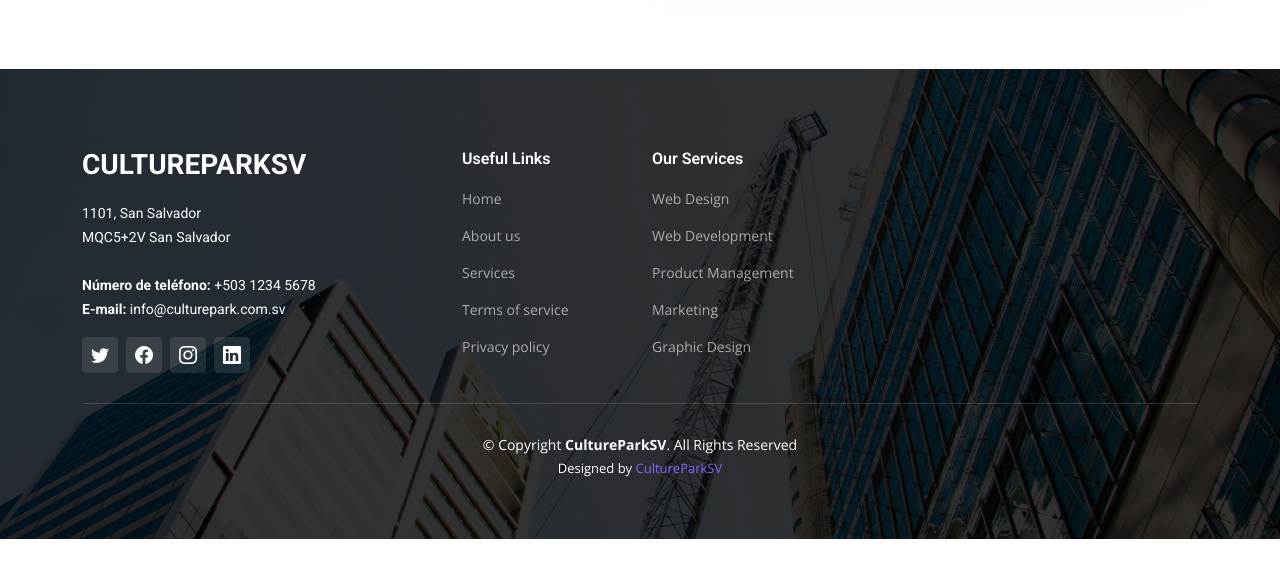
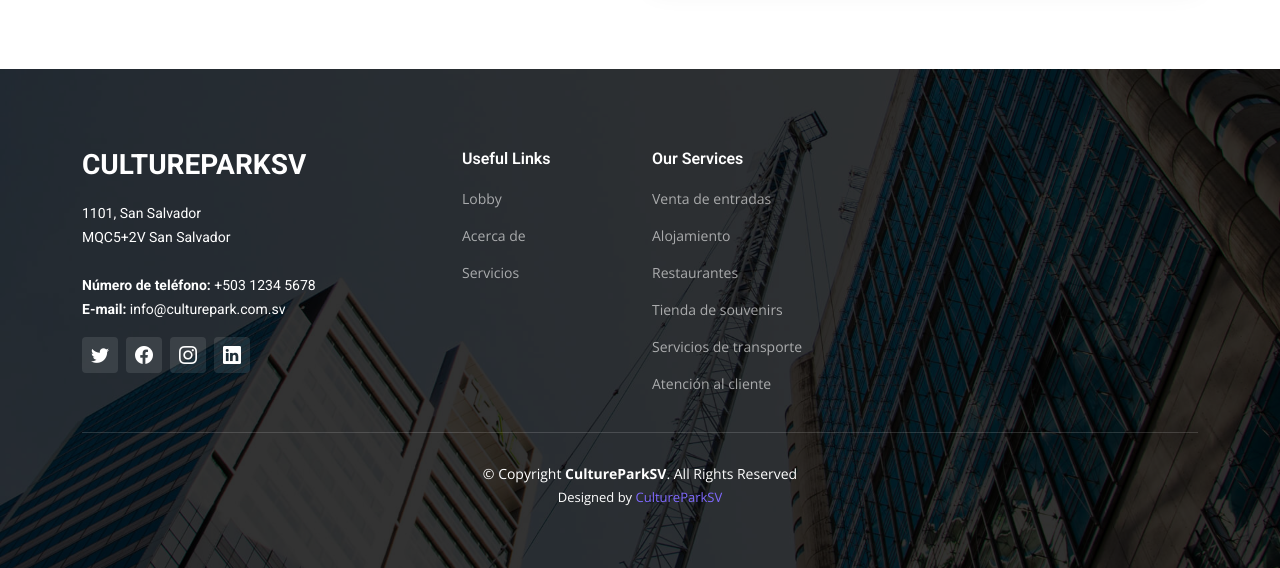
Before and after one commit to DENCRUZz/DENCRUZz.github.io, a plain HTML site: page contact.html in a window 1280 px wide. Shown: the part 997-1565 px from the top of the page. Before the commit the page ends 1536 px from the top, so only its background shows below. Drawn offline with nearby package versions, Linux system fonts and the light colour scheme.

Commit message:
Update contact.html

```diff
--- a/contact.html
+++ b/contact.html
@@ -176,22 +176,21 @@
           <div class="col-lg-2 col-md-3 footer-links">
             <h4>Useful Links</h4>
             <ul>
-              <li><a href="#">Home</a></li>
-              <li><a href="#">About us</a></li>
-              <li><a href="#">Services</a></li>
-              <li><a href="#">Terms of service</a></li>
-              <li><a href="#">Privacy policy</a></li>
+              <li><a href="#">Lobby</a></li>
+              <li><a href="#">Acerca de</a></li>
+              <li><a href="#">Servicios</a></li>
             </ul>
           </div><!-- End footer links column-->
 
           <div class="col-lg-2 col-md-3 footer-links">
             <h4>Our Services</h4>
             <ul>
-              <li><a href="#">Web Design</a></li>
-              <li><a href="#">Web Development</a></li>
-              <li><a href="#">Product Management</a></li>
-              <li><a href="#">Marketing</a></li>
-              <li><a href="#">Graphic Design</a></li>
+              <li><a href="#">Venta de entradas</a></li>
+              <li><a href="#">Alojamiento</a></li>
+              <li><a href="#">Restaurantes</a></li>
+              <li><a href="#">Tienda de souvenirs</a></li>
+              <li><a href="#">Servicios de transporte</a></li>
+              <li><a href="#">Atención al cliente</a></li>
             </ul>
           </div><!-- End footer links column-->
 
```
